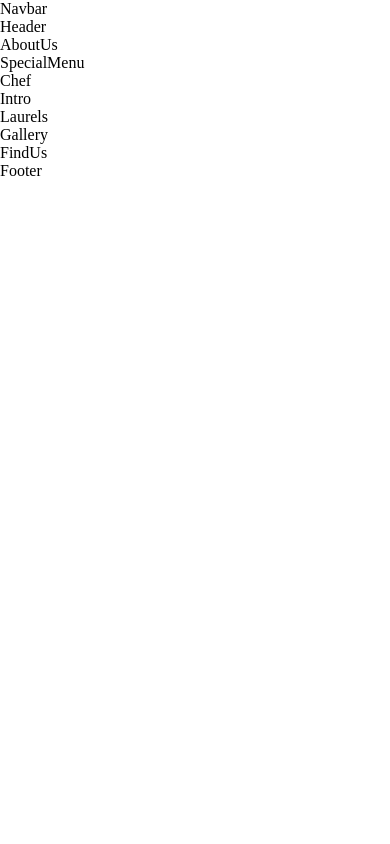
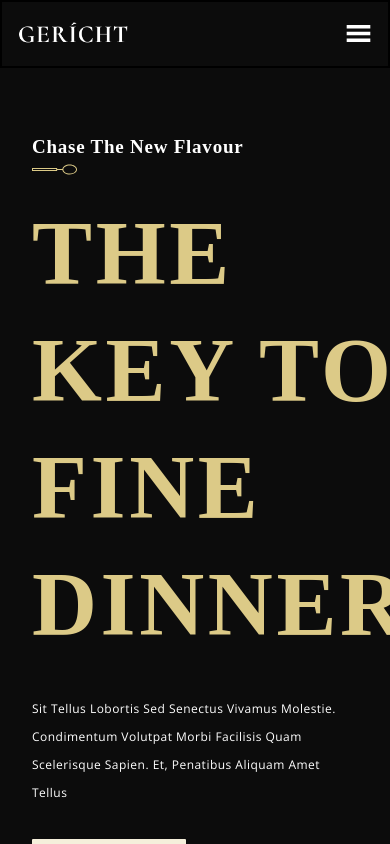
Before and after one commit to Shcherbina-Andrei/restaurant_landing, a React (Create React App) app: page / in a window 390 px wide. Shown: the top 844 px of the page. Built offline with nearby package versions, Linux system fonts and the light colour scheme; a web font is replaced by a local one.

Commit message:
Сделал компоненты navbar и header

```diff
--- a/src/components/Navbar/Navbar.css
+++ b/src/components/Navbar/Navbar.css
@@ -0,0 +1,130 @@
+.app__navbar {
+  display: flex;
+  justify-content: space-between;
+  width: 100%;
+  border: 2px solid black;
+  align-items: center;
+  background-color: var(--color-black);
+  padding: 1rem 2rem;
+}
+
+.app__navbar-logo {
+  display: flex;
+  justify-content: flex-start;
+  align-items: center;
+}
+
+.app__navbar-logo img {
+  width: 150px;
+}
+
+.app__navbar-links {
+  display: flex;
+  justify-content: center;
+  align-items: center;
+  flex: 1;
+  list-style: none;
+}
+
+.app__navbar-links li {
+  margin: 0 1rem;
+  cursor: pointer;
+}
+
+.app__navbar-links li:hover {
+  color: var(--color-grey);
+}
+
+.app__navbar-login {
+  display: flex;
+  justify-content: flex-end;
+  align-items: center;
+}
+
+.app__navbar-login a {
+  margin: 0 1rem;
+  text-decoration: none;
+  transition: 0.5s ease;
+}
+
+.app__navbar-login a:hover {
+  border-bottom: 1px solid var(--color-golden);
+}
+
+.app__navbar-login div {
+  width: 1px;
+  height: 30px;
+  background-color: var(--color-grey);
+}
+
+.app__navbar-smallscreen {
+  display: none;
+}
+
+.app__navbar-smallscreen_overlay {
+  position: fixed;
+  top: 0;
+  left: 0;
+  width: 100%;
+  height: 100vh;
+  background-color: var(--color-black);
+  transition: 0.5s ease;
+  flex-direction: column;
+  z-index: 5;
+}
+
+.app__navbar-smallscreen_overlay .overlay__close {
+  font-size: 27px;
+  color: var(--color-golden);
+  cursor: pointer;
+  position: absolute;
+  top: 20px;
+  right: 20px;
+}
+
+.app__navbar-smallscreen_links {
+  list-style: none;
+}
+
+.app__navbar-smallscreen_links li {
+  margin: 2rem;
+  cursor: pointer;
+  color: var(--color-golden);
+  font-size: 2rem;
+  text-align: center;
+  font-family: var(--font-base);
+}
+
+.app__navbar-smallscreen_links li:hover {
+  color: var(--color-white);
+}
+
+@media screen and (max-width: 2000px) {
+  .app__navbar-logo img {
+    width: 210px;
+  }
+}
+
+@media screen and (max-width: 1150px) {
+  .app__navbar-links {
+    display: none;
+  }
+
+  .app__navbar-smallscreen {
+    display: flex;
+  }
+}
+
+@media screen and (max-width: 650px) {
+  .app__navbar {
+    padding: 1rem
+  }
+
+  .app__navbar-login {
+    display: none;
+  }
+
+  .app__navbar-logo img {
+    width: 110px;
+  }
+}
--- a/src/components/Navbar/Navbar.jsx
+++ b/src/components/Navbar/Navbar.jsx
@@ -1,9 +1,49 @@
+import {useState} from 'react';
+import {GiHamburgerMenu} from 'react-icons/gi';
+import {MdOutlineRestaurantMenu} from 'react-icons/md';
+
+import images from '../../constants/images';
+
 import './Navbar.css';
 
-const Navbar = () => (
-  <div>
-    Navbar
-  </div>
-);
+const Navbar = () => {
+  const [toggleMenu, setToggleMenu] = useState(false);
+
+  return (
+    <nav className="app__navbar">
+      <div className="app__navbar-logo">
+        <img src={images.gericht} alt="logo" />
+      </div>
+      <ul className="app__navbar-links">
+        <li className="p__opensans"><a href="#home">Home</a></li>
+        <li className="p__opensans"><a href="#about">About</a></li>
+        <li className="p__opensans"><a href="#menu">Menu</a></li>
+        <li className="p__opensans"><a href="#awards">Awards</a></li>
+        <li className="p__opensans"><a href="#contact">Contact</a></li>
+      </ul>
+      <div className="app__navbar-login">
+        <a href="#login" className="p__opensans">Log in / Register</a>
+        <div />
+        <a href="/" className="p__opensans">Book Table</a>
+      </div>
+      <div className="app__navbar-smallscreen">
+        <GiHamburgerMenu color="#ffffff" fontSize={27} onClick={() => setToggleMenu(true)} />
+
+        {toggleMenu && (
+          <div className="app__navbar-smallscreen_overlay flex__center slide-bottom">
+            <MdOutlineRestaurantMenu fontSize={27} className="overlay__close" onClick={() => setToggleMenu(false)} />
+            <ul className="app__navbar-smallscreen_links">
+              <li className="p__opensans"><a href="#home">Home</a></li>
+              <li className="p__opensans"><a href="#about">About</a></li>
+              <li className="p__opensans"><a href="#menu">Menu</a></li>
+              <li className="p__opensans"><a href="#awards">Awards</a></li>
+              <li className="p__opensans"><a href="#contact">Contact</a></li>
+            </ul>
+          </div>
+        )}
+      </div>
+    </nav>
+  );
+};
 
 export default Navbar;
--- a/src/components/SubHeading/SubHeading.jsx
+++ b/src/components/SubHeading/SubHeading.jsx
@@ -1,8 +1,10 @@
 import React from 'react';
+import images from '../../constants/images';
 
-const SubHeading = () => (
-  <div>
-    SubHeading
+const SubHeading = ({title}) => (
+  <div style={{marginBottom: '1rem'}}>
+    <p className="p__cormorant">{title}</p>
+    <img src={images.spoon} alt="spoon" className="spoon__img" />
   </div>
 );
 
--- a/src/container/Header/Header.css
+++ b/src/container/Header/Header.css
@@ -0,0 +1,16 @@
+.app__header {
+  background-color: var(--color-black);
+}
+
+.app__header-h1 {
+  font-family: var(--font-base);
+  color: var(--color-golden);
+  letter-spacing: 0.04em;
+  text-transform: uppercase;
+  line-height: 117px;
+  font-size: 90px;
+}
+
+.app__header-img img {
+  width: 80%;
+}
--- a/src/container/Header/Header.jsx
+++ b/src/container/Header/Header.jsx
@@ -1,10 +1,21 @@
 import React from 'react';
+import images from '../../constants/images';
+import SubHeading from '../../components/SubHeading/SubHeading'
 
 import './Header.css';
 
 const Header = () => (
-  <div>
-    Header
+  <div className="app__header app__wrapper section__padding" id="home">
+    <div className="app__wrapper_info">
+      <SubHeading title="Chase the new flavour" />
+      <h1 className="app__header-h1">The Key To Fine Dinner</h1>
+      <p className="p__opensans" style={{margin: '2rem 0'}}>Sit tellus lobortis sed senectus vivamus molestie. Condimentum volutpat morbi facilisis quam scelerisque sapien. Et, penatibus aliquam amet tellus </p>
+      <button type="button" className="custom__button">Explore Menu</button>
+    </div>
+
+    <div className="app__wrapper_img">
+      <img src={images.welcome} alt="header img" />
+    </div>
   </div>
 );
 
--- a/src/index.js
+++ b/src/index.js
@@ -1,7 +1,9 @@
 import React from 'react';
-import ReactDOM from 'react-dom';
+import ReactDOM from 'react-dom/client';
 
 import './index.css';
 import App from './App';
 
-ReactDOM.render(<App />, document.getElementById('root'));
+const root = ReactDOM.createRoot(document.getElementById('root'))
+
+root.render(<App />);
```
